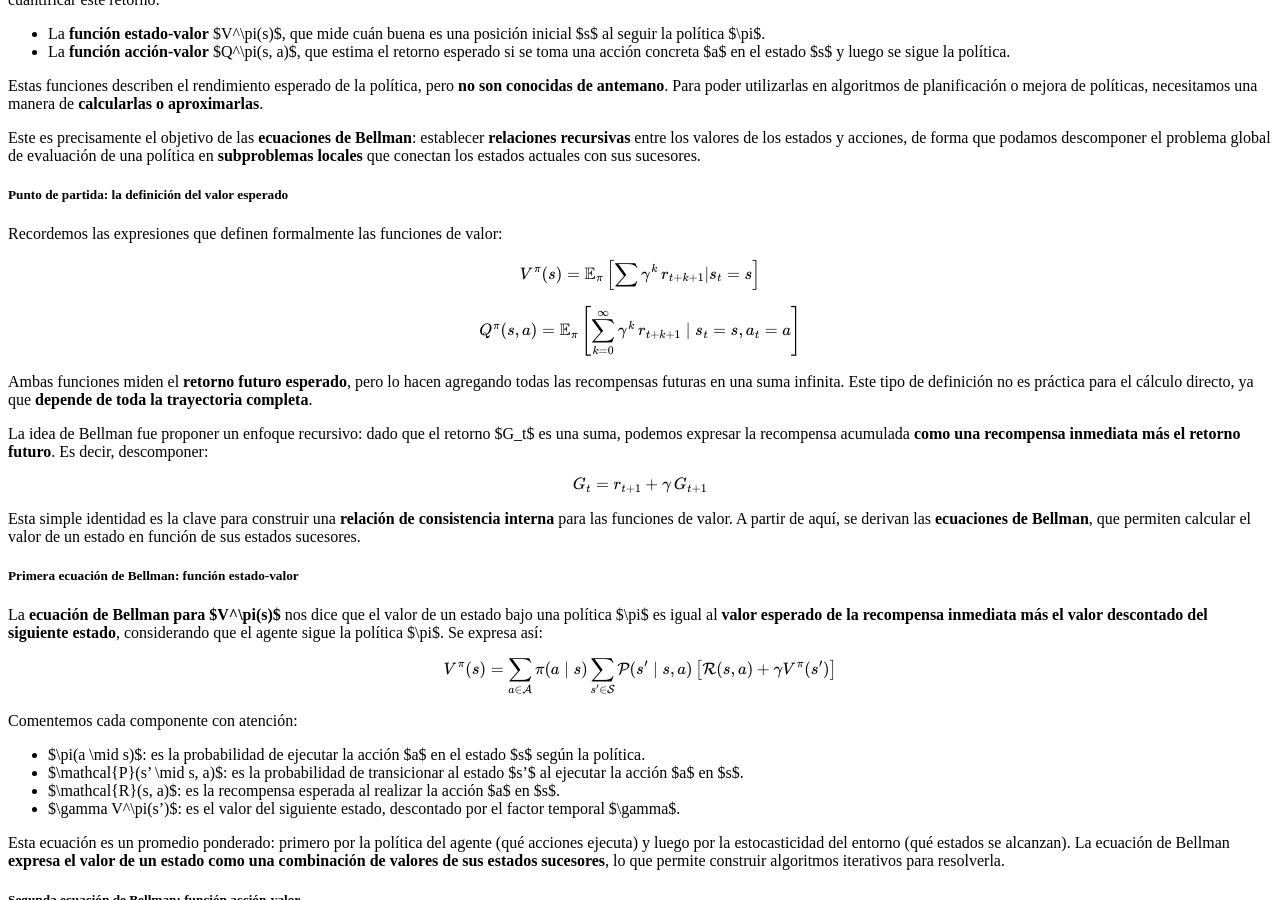
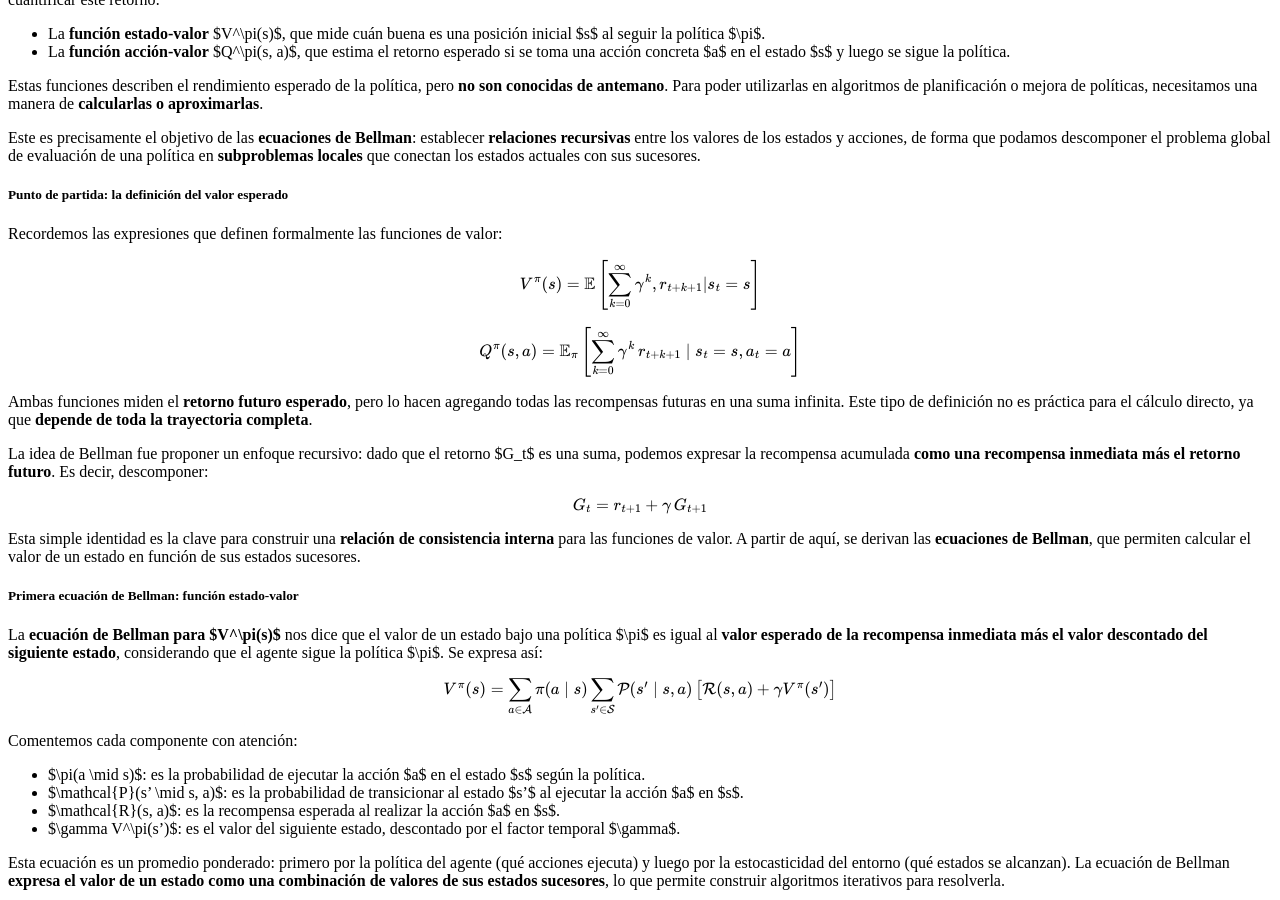
Before and after one commit to sebamendoza-eusa/ML_101, a Jekyll site: the page built from 04-ML_Refuerzo/01-fundamentos-rl.md, in a window 1280 px wide and 900 px high, scrolled down 16797 px. Built offline with Jekyll 4.4.1, drawn with Linux system fonts in a browser that asks for light colours; our own code applies the rules of GitHub Pages for plain Markdown files; formulas are drawn with MathJax 3.

Commit message:
Aprendizaje refuerzo - fundamentos

```diff
--- a/04-ML_Refuerzo/01-fundamentos-rl.md
+++ b/04-ML_Refuerzo/01-fundamentos-rl.md
@@ -787,11 +787,11 @@
 Recordemos las expresiones que definen formalmente las funciones de valor:
 
 $$
-V^\pi(s) = \mathbb{E}_\pi \left[ \sum \gamma^k \, r_{t+k+1} | s_t = s \right]
+V^\pi(s) = \mathbb{E} \left[ \sum_{k=0}^\infty \gamma^k , r_{t+k+1} | s_t = s \right]
 $$
 
 $$
-Q^\pi(s, a) = \mathbb{E}_\pi \left[ \sum_{k=0}^{\infty} \gamma^k \, r_{t+k+1} \mid s_t = s, a_t = a \right]
+Q^\pi(s, a) = \mathbb{E}_\pi \left[ \sum_{k=0}^\infty \gamma^k \, r_{t+k+1} \mid s_t = s, a_t = a \right]
 $$
 
 Ambas funciones miden el **retorno futuro esperado**, pero lo hacen agregando todas las recompensas futuras en una suma infinita. Este tipo de definición no es práctica para el cálculo directo, ya que **depende de toda la trayectoria completa**.
```
